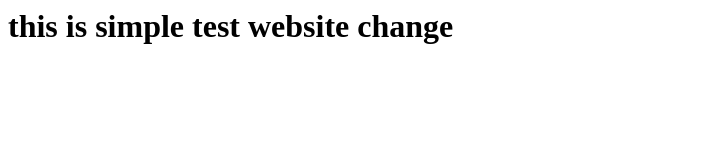
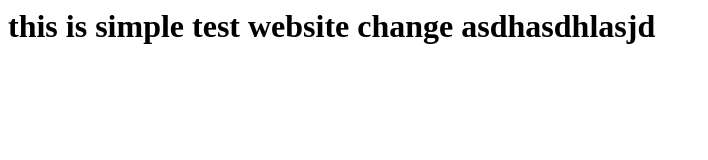
Before and after one commit to krishna12127/simpletest, a plain HTML site: page index.html in a window 1280 px wide. Shown: the whole page, without its empty margins (0-708 px from the left). Drawn offline with Linux system fonts and the light colour scheme.

Commit message:
tesetsdasd

```diff
--- a/index.html
+++ b/index.html
@@ -1 +1 @@
-<h1> this is simple test website change </h1>
+<h1> this is simple test website change asdhasdhlasjd </h1>
```
